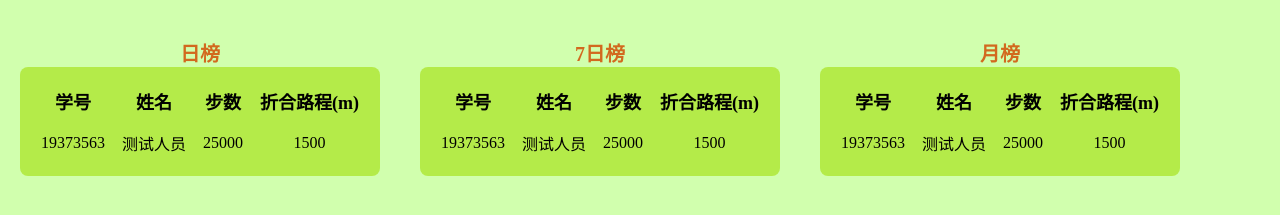
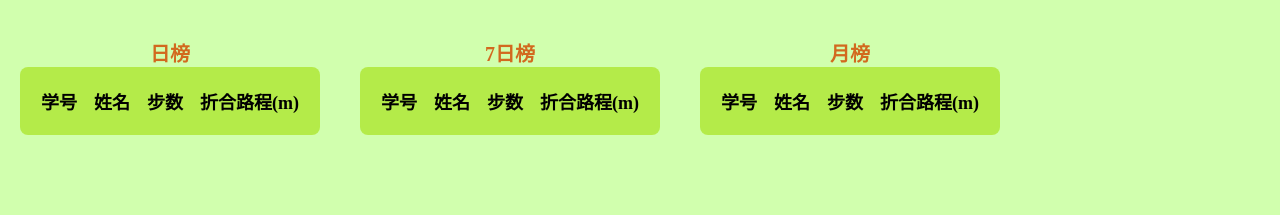
Before and after one commit to CPunisher/Pedometer_Web, a plain HTML site: page src/main/webapp/rank.html in a window 1280 px wide. Shown: the part 53-268 px from the top of the page. Drawn offline with Linux system fonts and the light colour scheme; no server answers.

Commit message:
Change the layout and fix bugs

```diff
--- a/src/main/webapp/rank.html
+++ b/src/main/webapp/rank.html
@@ -31,12 +31,6 @@
             <th class="sort" name="sort_steps">步数</th>
             <th>折合路程(m)</th>
         </tr>
-        <tr>
-            <td>19373563</td>
-            <td>测试人员</td>
-            <td>25000</td>
-            <td>1500</td>
-        </tr>
     </table>
 
     <table class="table_data" id="table_weekly_data" cellspacing="15">
@@ -47,12 +41,6 @@
             <th class="sort" name="sort_steps">步数</th>
             <th>折合路程(m)</th>
         </tr>
-        <tr>
-            <td>19373563</td>
-            <td>测试人员</td>
-            <td>25000</td>
-            <td>1500</td>
-        </tr>
     </table>
 
     <table class="table_data" id="table_monthly_data" cellspacing="15">
@@ -62,12 +50,6 @@
             <th>姓名</th>
             <th class="sort" name="sort_steps">步数</th>
             <th>折合路程(m)</th>
-        </tr>
-        <tr>
-            <td>19373563</td>
-            <td>测试人员</td>
-            <td>25000</td>
-            <td>1500</td>
         </tr>
     </table>
 </div>
```
Also changed, not shown: 1 other file.
